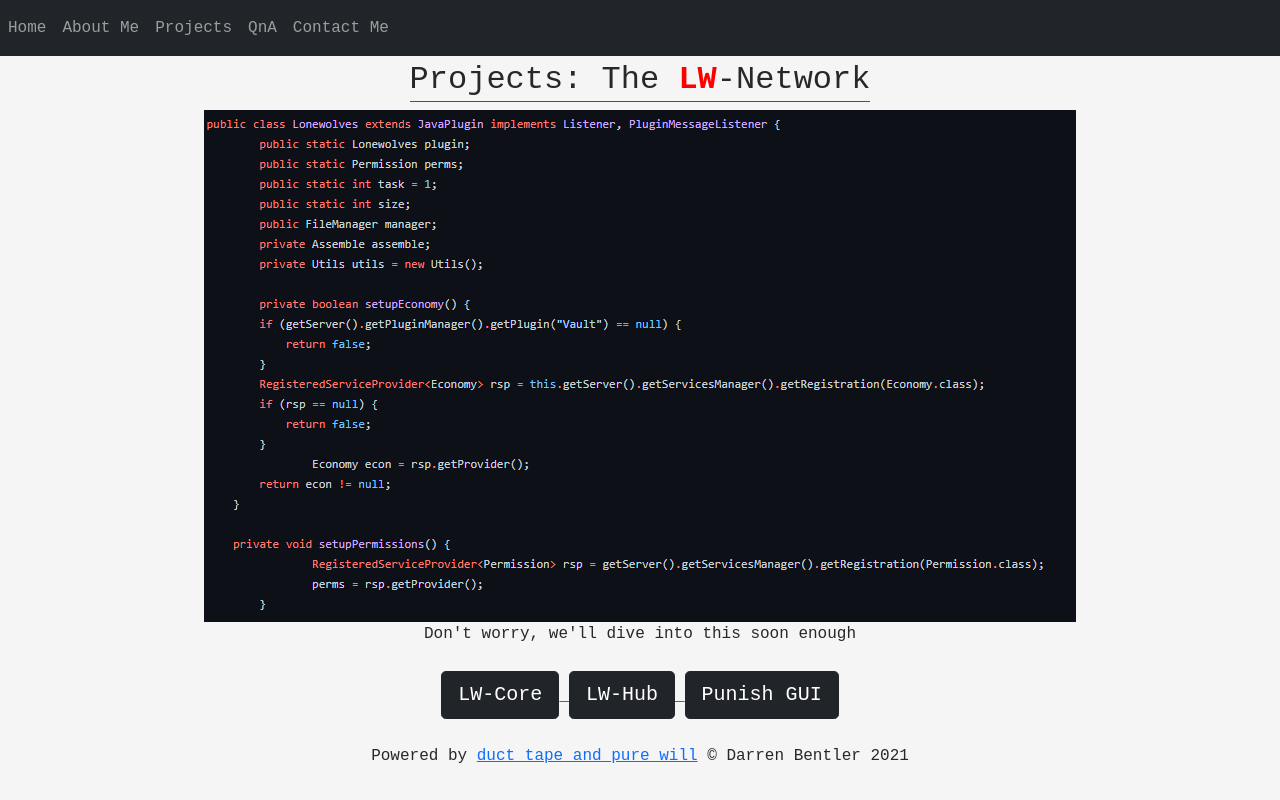
After one commit to dbentler/personalwebsite, a Flask app: page /projects/lw-network in a window 1280 px wide. The commit adds this page. Run offline with Flask 2, Linux system fonts and the light colour scheme; some libraries are stand-ins or nearby versions.

Commit message:
Started LW-Network write-up

```diff
--- a/main.py
+++ b/main.py
@@ -19,6 +19,10 @@ def about():
 @app.route("/projects")
 def projects():
     return render_template("projects.html")
+
+@app.route("/projects/lw-network")
+def lwnetwork():
+    return render_template("lw-network.html")
 
 @app.route("/projects/construction")
 def construction():
--- /dev/null
+++ b/templates/lw-network.html
@@ -0,0 +1,36 @@
+<!DOCTYPE html>
+<html lang="en" dir="ltr">
+<head>
+    <meta charset="utf-8">
+    <title>Darren Bentler | LW-Network</title>
+</head>
+<body>
+    {% extends "template.html" %}
+    {% block content %}
+    <script>hljs.highlightAll();</script>
+    <div class="container-fluid spacer-60px">
+        <div class="container">
+            <h2 class="center-text spacer-25px unbold">
+                <span class="span-underline">Projects: The <strong style="color: red;">LW</strong>-Network</span>
+            </h2>
+            <img src="{{ url_for('static', filename='img/lw_network.png')}}" class="center">
+            <p class="center-text">Don't worry, we'll dive into this soon enough</p>
+            <div class="container center-text spacer-25px">
+                <a href="https://github.com/dbentler/LW-Core">
+                    <button type="button" id="linkedin" onclick="" class="btn btn-dark btn-lg">LW-Core</button>
+                </a>
+                <a href="https://github.com/dbentler/LW-Hub">
+                    <button type="button" id="linkedin" onclick="" class="btn btn-dark btn-lg">LW-Hub</button>
+                </a>
+                <a href="https://github.com/dbentler/PunishGUI">
+                    <button type="button" id="linkedin" onclick="" class="btn btn-dark btn-lg">Punish GUI</button>
+                </a>
+            </div>
+        </div>
+    </div>
+    <div class="container markdown">
+        <!--Markup goes here-->
+    </div>
+    {% endblock %}
+</body>
+</html>
--- a/templates/projects.html
+++ b/templates/projects.html
@@ -28,8 +28,8 @@
                 <a href="/projects/construction">
                     <button type="button" id="back" onclick="" class="btn btn-dark btn-lg" disabled>Petals Around the Rose</button>
                 </a>
-                <a href="/projects/construction">
-                    <button type="button" id="back" onclick="" class="btn btn-dark btn-lg" disabled>LW-Network</button>
+                <a href="/projects/lw-network">
+                    <button type="button" id="back" onclick="" class="btn btn-dark btn-lg">LW-Network</button>
                 </a>
             </div>
         </div>
@@ -81,7 +81,7 @@
                 <span class="span-underline">The LW Network</span>
             </h4>
             <div class="center-text">
-                <a href="/projects/construction">
+                <a href="/projects/lw-network">
                     <img src="{{ url_for('static', filename='img/lw_network.png')}}" style="width: auto; max-width: 768px; height: auto; max-height: 576px;">
                 </a>
             </div>
```
Also changed, not shown: markdown/lw-network.md (added).
